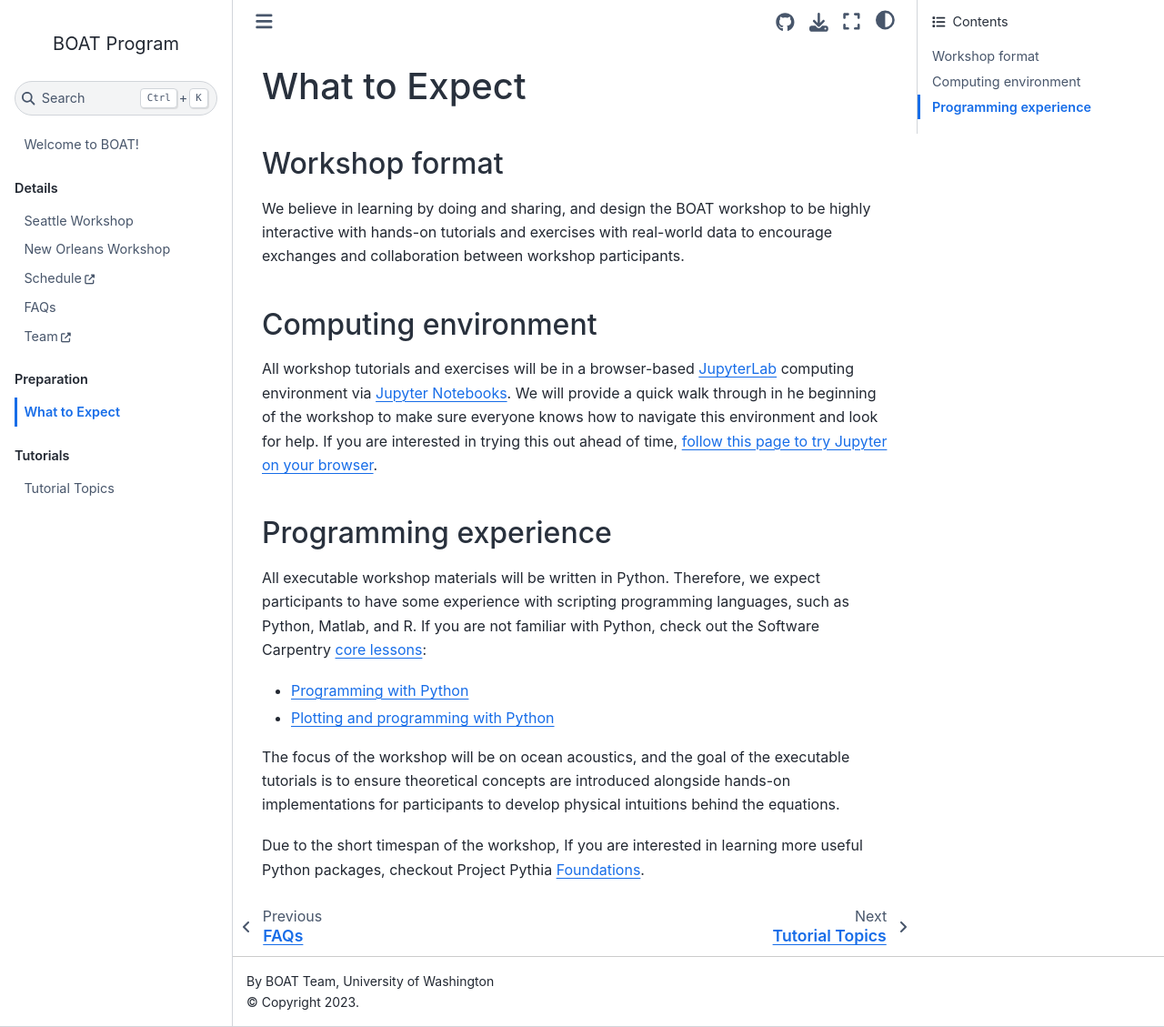
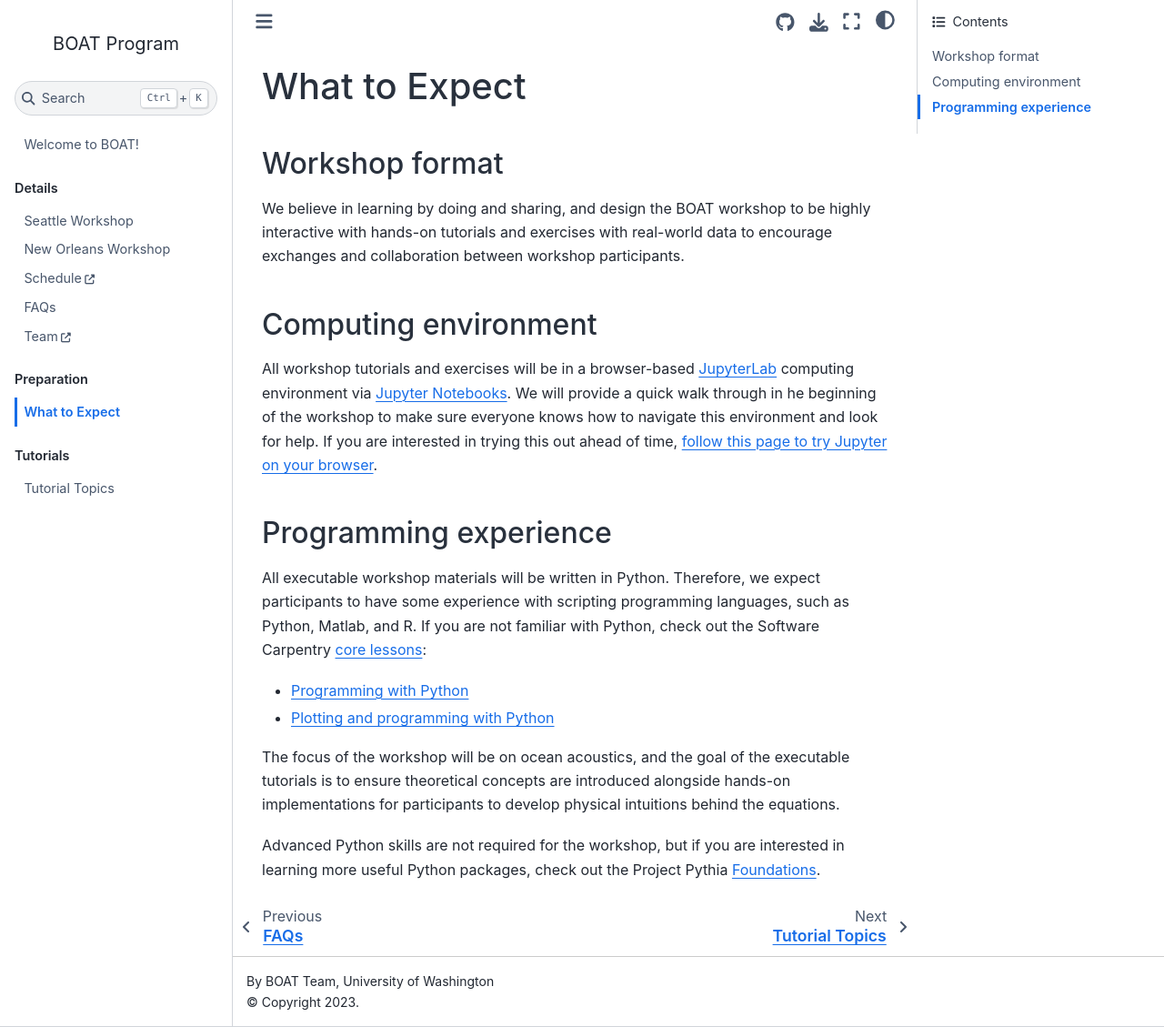
Before and after one commit to BOAT-ocean-acoustics/boat-website, a Jupyter Book: the page built from book/preliminary/index.md, in a window 1280 px wide and 1129 px high. Shown: the whole window at 91% size. Built offline with Jupyter Book 1.0.4 settings and Sphinx 7.4.7 and the Sphinx Book theme 1.1.4, drawn with Linux system fonts in a browser that asks for light colours; pages that are not in the unit, such as notebooks, are missing from menus.

Commit message:
change wording re advanced python

```diff
--- a/book/preliminary/index.md
+++ b/book/preliminary/index.md
@@ -20,4 +20,4 @@ All executable workshop materials will be written in Python. Therefore, we expec
 
 The focus of the workshop will be on ocean acoustics, and the goal of the executable tutorials is to ensure theoretical concepts are introduced alongside hands-on implementations for participants to develop physical intuitions behind the equations.
 
-Due to the short timespan of the workshop,  If you are interested in learning more useful Python packages, checkout Project Pythia [Foundations](https://foundations.projectpythia.org/landing-page.html).
+Advanced Python skills are not required for the workshop, but if you are interested in learning more useful Python packages, check out the Project Pythia [Foundations](https://foundations.projectpythia.org/landing-page.html).
```
